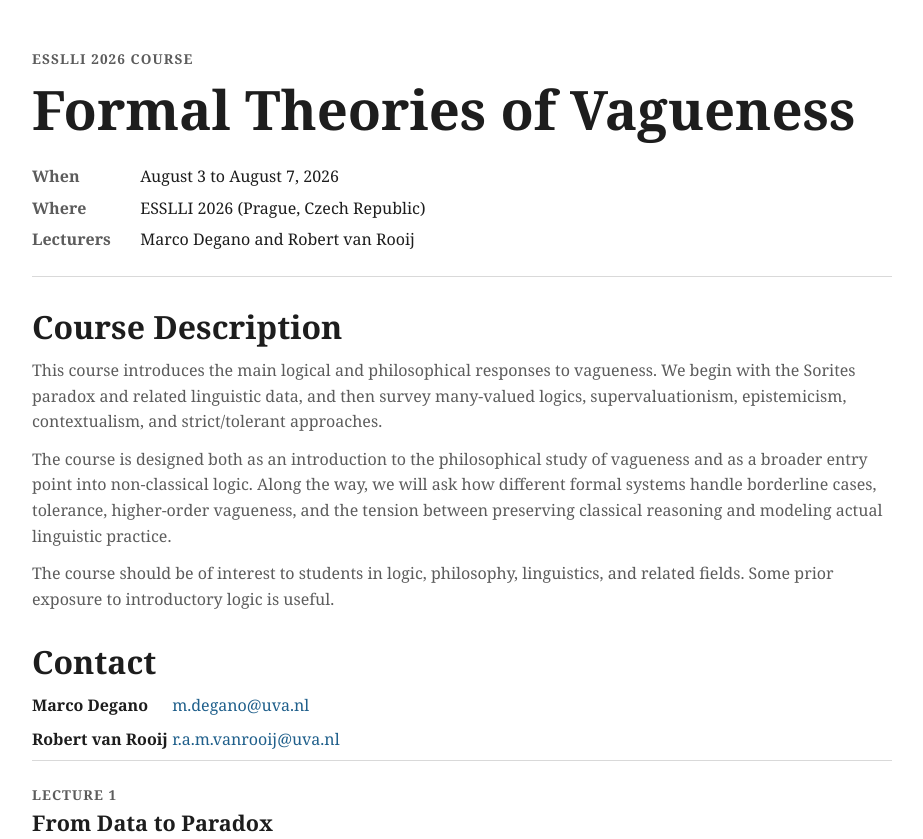
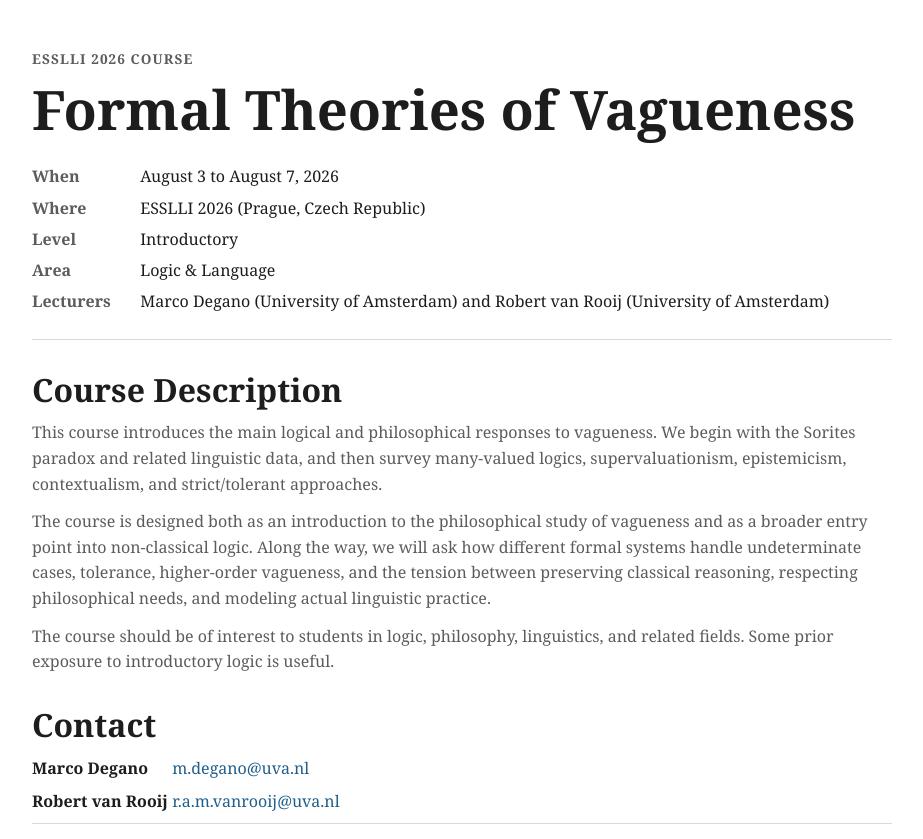
Before and after one commit to theories-of-vagueness/theories-of-vagueness.github.io, a plain HTML site: page index.html in a window 1280 px wide. Shown: the top 839 px of the page, without its empty margins (178-1101 px from the left). Drawn offline with Linux system fonts and the light colour scheme.

Commit message:
Update index.html

```diff
--- a/index.html
+++ b/index.html
@@ -19,7 +19,9 @@
         <div class="course-meta" aria-label="Course details">
           <p><span>When</span> August 3 to August 7, 2026</p>
           <p><span>Where</span> ESSLLI 2026 (Prague, Czech Republic)</p>
-          <p><span>Lecturers</span> Marco Degano and Robert van Rooij</p>
+          <p><span>Level</span> Introductory</p>
+          <p><span>Area</span> Logic &amp; Language</p>
+          <p><span>Lecturers</span> Marco Degano (University of Amsterdam) and Robert van Rooij (University of Amsterdam)</p>
         </div>
       </header>
 
@@ -36,8 +38,8 @@
             The course is designed both as an introduction to the philosophical
             study of vagueness and as a broader entry point into non-classical
             logic. Along the way, we will ask how different formal systems handle
-            borderline cases, tolerance, higher-order vagueness, and the tension
-            between preserving classical reasoning and modeling actual linguistic
+            undeterminate cases, tolerance, higher-order vagueness, and the tension
+            between preserving classical reasoning, respecting philosophical needs, and modeling actual linguistic
             practice.
           </p>
           <p>
```
